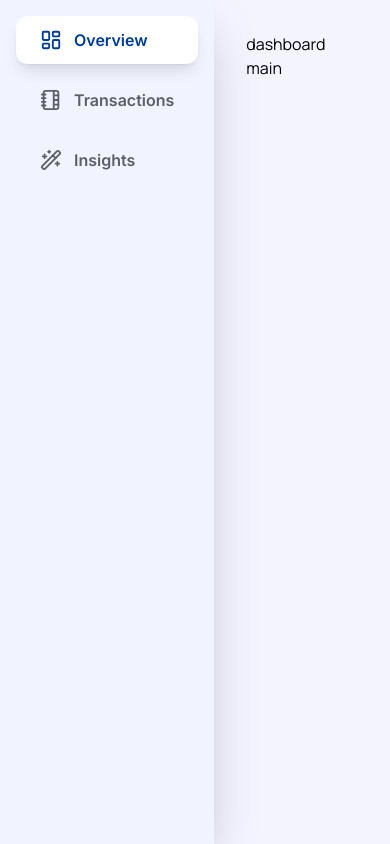
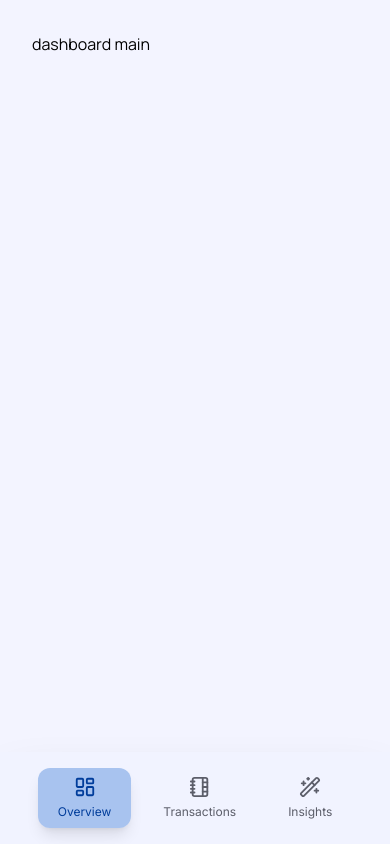
Before and after one commit to dibbockb/zorvyn-finance, a React (Vite) app: page / in a window 390 px wide. Built offline with nearby package versions, Linux system fonts and the light colour scheme.

Commit message:
Added responsive dasboard aside with route navigation

```diff
--- a/index.html
+++ b/index.html
@@ -2,9 +2,9 @@
 <html lang="en">
 <head>
   <meta charset="UTF-8" />
-    <link rel="icon" type="image/svg+xml" href="/favicon.svg" />
+  <link rel="icon" type="image/svg+xml" href="/logo.png" />
   <meta name="viewport" content="width=device-width, initial-scale=1.0" />
-    <title>zorvyn-finance</title>
+  <title>Zorvyn Finance Dashboard</title>
 </head>
 <body>
   <div id="root"></div>
--- a/src/App.css
+++ b/src/App.css
@@ -33,5 +33,5 @@ body {
 
 .aside-button {
     font-family: "Inter", sans-serif;
-    font-weight: 600;
+    font-weight: 400;
 }
--- a/src/Components/Layouts/Dashboard/RootLayout.tsx
+++ b/src/Components/Layouts/Dashboard/RootLayout.tsx
@@ -1,35 +1,37 @@
 import { Outlet, NavLink } from 'react-router-dom';
-import { LayoutDashboard, NotebookTabs, WandSparkles } from 'lucide-react';
+import { LayoutDashboard, MessageCircleQuestionMark, NotebookTabs, UserRoundCog, WandSparkles } from 'lucide-react';
 
 export default function RootLayout() {
     return (
-        <div className="flex h-screen">
-            <aside className="lg:w-72 bg-[#f1f3ff] text-white p-4 shadow-2xl">
-
+        <div className="flex flex-col lg:flex-row h-screen overflow-hidden">
+            <aside className="lg:w-72 flex  bg-[#f1f3ff] text-white lg:p-4 shadow-2xl justify-center lg:justify-start
+            fixed bottom-0 left-0 right-0 lg:relative lg:flex-col">
                 <a href="https://zorvyn.io/" target='_blank' className="hidden lg:block">
-                    <img src="public\zorvyn_logo.webp" alt="navbar-logo" className="h-15 mx-auto px-6 my-3" />
-                    {/* <p className="text-black leading-5 max-w-35 text-center mx-auto">Track and Visualize all your finances!</p> */}
+                    <img src="public\logo.png" alt="navbar-logo" className="h-15 mx-auto px-6 my-3" />
+                    <p className="text-primary leading-7 max-w-35 text-center mx-auto text-2xl font-bold">Zorvyn Finance</p>
                 </a>
 
-                <nav className="flex flex-col gap-3 text-[#5c5e6a] lg:pt-8 ">
+                <nav className="flex flex-row py-4 lg:flex-col gap-3 text-[#5c5e6a] lg:pt-12 ">
                     <NavLink to="/" className={({ isActive }) =>
-                        `flex items-center gap-3 px-6 py-3 rounded-xl transition-all duration-300 ease-in-out
-                            ${isActive
-                            ? 'bg-white shadow-lg text-[#003d9b]'
-                            : 'hover:bg-white hover:shadow-lg hover:text-[#003d9b]'
+                        `flex flex-col lg:flex-row items-center gap-1.5 lg:gap-3 text-xs lg:text-base
+                             px-5 lg:px-6 py-2 lg:py-3 rounded-xl transition-all duration-300 ease-in-out
+                             ${isActive
+                            ? 'bg-primary/30 shadow-lg text-[#003d9b]'
+                            : 'hover:bg-primary/30 hover:shadow-lg hover:text-[#003d9b]'
                         }`
                     }
                     >
                         <LayoutDashboard size={22} strokeWidth={2} />
-                        <p className=" lg:block inter aside-button ">Overview</p>
+                        <p className="lg:block lg:text-16px inter aside-button ">Overview</p>
                     </NavLink>
 
                     <NavLink to="/transactions"
                         className={({ isActive }) =>
-                            `flex items-center gap-3 px-6 py-3 rounded-xl transition-all duration-300 ease-in-out
-                                ${isActive
-                                ? 'bg-white shadow-lg text-[#003d9b]'
-                                : 'hover:bg-white hover:shadow-lg hover:text-[#003d9b]'
+                            `flex flex-col lg:flex-row items-center gap-1.5 lg:gap-3 text-xs lg:text-base
+                             px-5 lg:px-6 py-2 lg:py-3 rounded-xl transition-all duration-300 ease-in-out
+                             ${isActive
+                                ? 'bg-primary/30 shadow-lg text-[#003d9b]'
+                                : 'hover:bg-primary/30 hover:shadow-lg hover:text-[#003d9b]'
                             }`
                         }
                     >
@@ -38,15 +40,28 @@ export default function RootLayout() {
                     </NavLink>
 
                     <NavLink to="/insights" className={({ isActive }) =>
-                        `flex items-center gap-3 px-6 py-3 rounded-xl transition-all duration-300 ease-in-out
-                            ${isActive
-                            ? 'bg-white shadow-lg text-[#003d9b]'
-                            : 'hover:bg-white hover:shadow-lg hover:text-[#003d9b]'
+                        `flex flex-col lg:flex-row items-center gap-1.5 lg:gap-3 text-xs lg:text-base
+                             px-5 lg:px-6 py-2 lg:py-3 rounded-xl transition-all duration-300 ease-in-out
+                             ${isActive
+                            ? 'bg-primary/30 shadow-lg text-[#003d9b]'
+                            : 'hover:bg-primary/30 hover:shadow-lg hover:text-[#003d9b]'
                         }`
                     }
                     >
                         <WandSparkles size={22} strokeWidth={2} />
                         <p className=" lg:block inter aside-button ">Insights</p>
+                    </NavLink>
+                </nav>
+
+
+                <nav className="hidden lg:flex flex-col text-[#5c5e6a] border-t border-t-neutral-400/50 mt-auto">
+                    <NavLink to="/settings" className="flex items-center gap-1 px-6 py-3 rounded-xl transition-all duration-300 ease-in-out">
+                        <UserRoundCog size={22} strokeWidth={2} />
+                        <p className=" lg:block inter aside-button ">Settings</p>
+                    </NavLink>
+                    <NavLink to="/support" className="flex items-center gap-1 px-6 py-3 rounded-xl transition-all duration-300 ease-in-out">
+                        <MessageCircleQuestionMark size={22} strokeWidth={2} />
+                        <p className=" lg:block inter aside-button ">Support</p>
                     </NavLink>
                 </nav>
             </aside>
```
Also changed, not shown: public/logo.png (added), 1 other file (tests, documents, lock files or other folders). Lines whose indentation alone changed are shown as unchanged.
